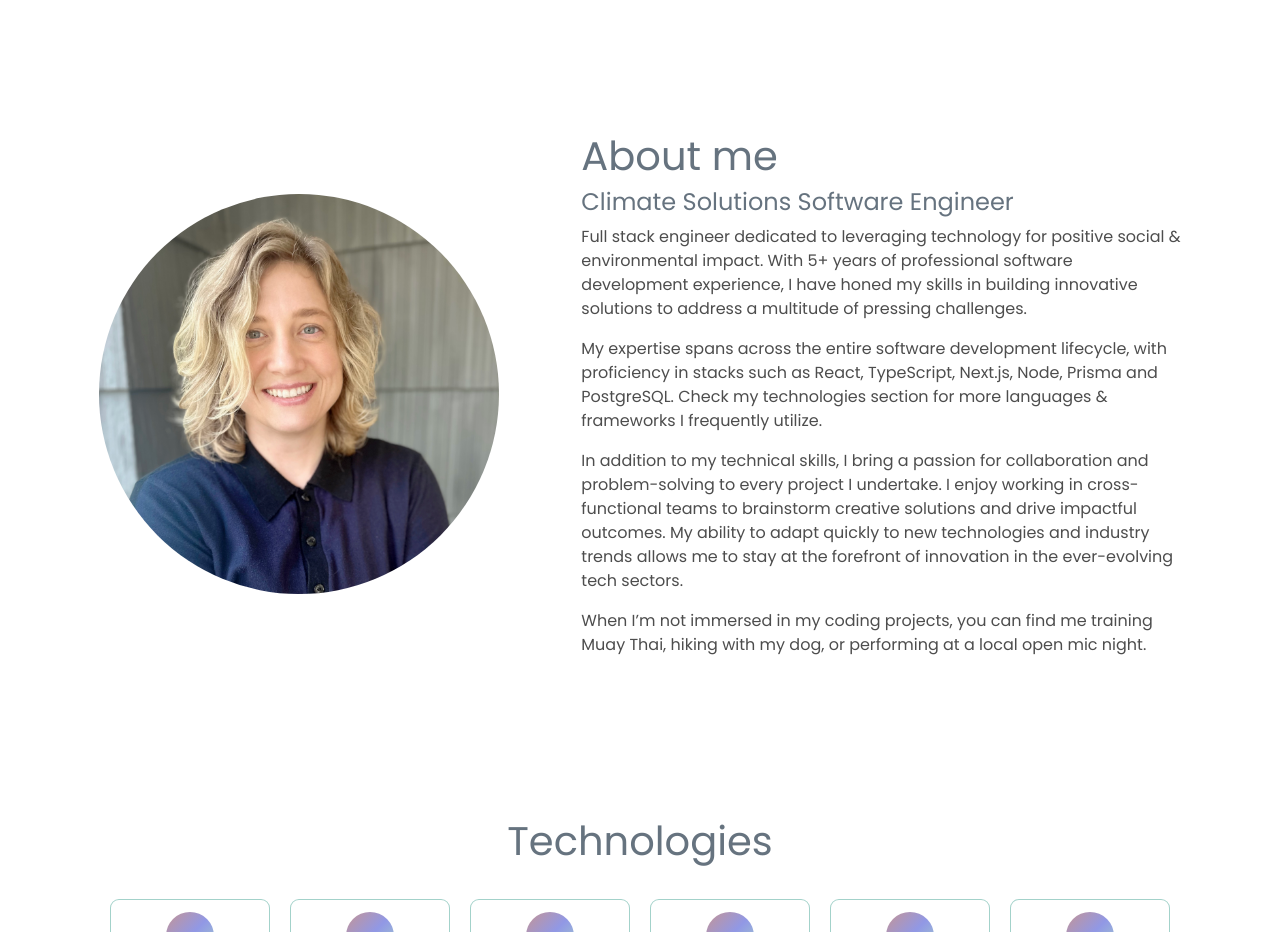
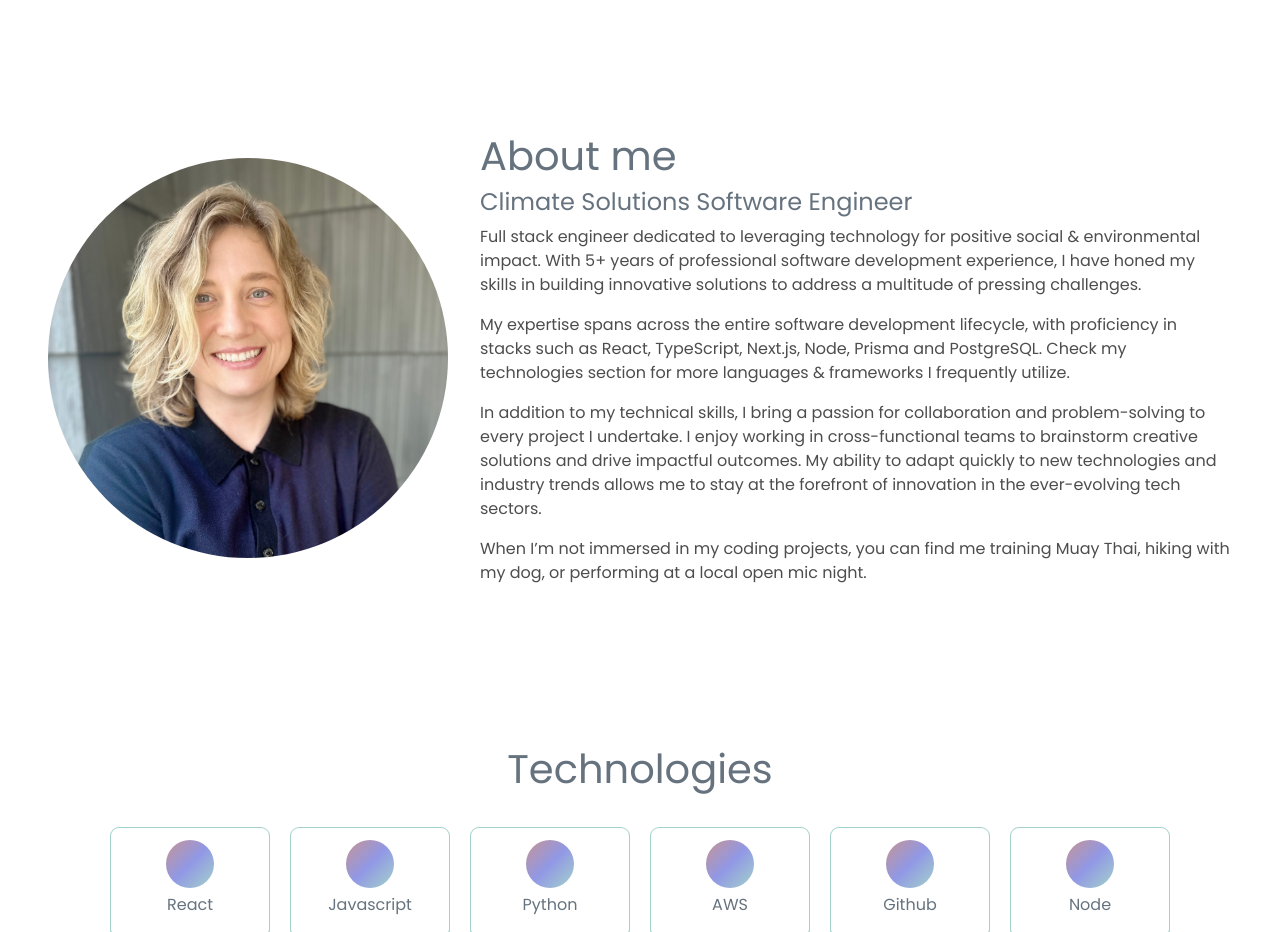
Before and after one commit to TomaraPetty/react-portfolio, a React (Create React App) app: page / in a window 1280 px wide. Shown: the part 820-1752 px from the top of the page. Built offline with nearby package versions, Linux system fonts and the light colour scheme; some icons are missing.

Commit message:
remove text max width

```diff
--- a/src/screens/aboutMe/aboutMe.css
+++ b/src/screens/aboutMe/aboutMe.css
@@ -10,10 +10,6 @@
     padding: 3rem;
     gap: 2rem;
     color: var(--font-color-hover);
-}
-
-.about__text {
-    max-width: 600px;
 }
 
 .about__container img {
```
